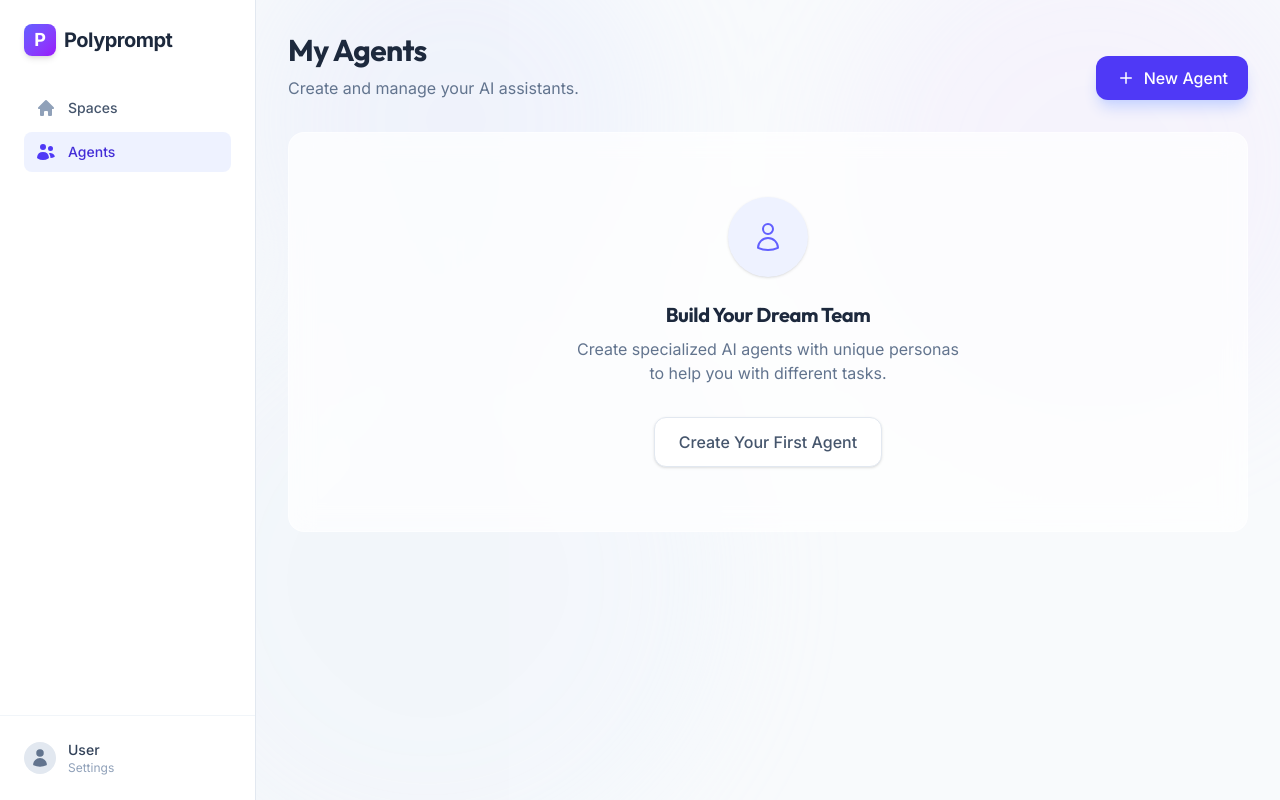
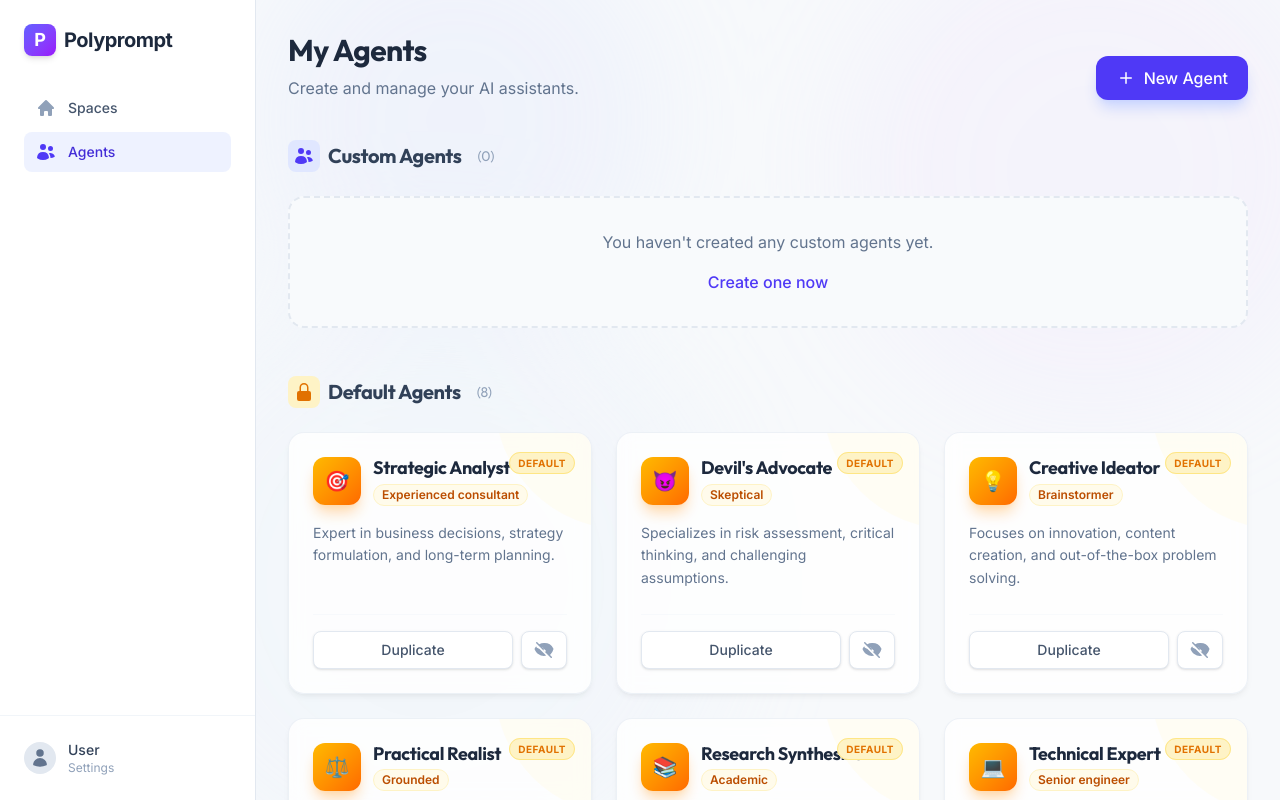
Before and after one commit to Macxim/Polyprompt, a Next.js app: page /agents in a window 1280 px wide. Built offline with nearby package versions, Linux system fonts and the light colour scheme.

Commit message:
feat: Introduce default agents with functionality to duplicate and toggle their visibility.

```diff
--- a/app/agents/components/AgentCard.tsx
+++ b/app/agents/components/AgentCard.tsx
@@ -5,9 +5,11 @@ import { useApp } from "../../state/AppProvider";
 
 type Props = {
   agent: Agent;
+  onDuplicate?: (agent: Agent) => void;
+  onToggleVisibility?: (agent: Agent) => void;
 };
 
-export default function AgentCard({ agent }: Props) {
+export default function AgentCard({ agent, onDuplicate, onToggleVisibility }: Props) {
   const { dispatch } = useApp();
 
   const handleEdit = () => {
@@ -23,21 +25,37 @@ export default function AgentCard({ agent }: Props) {
   };
 
   return (
-    <div className="glass-card p-6 rounded-2xl relative group overflow-hidden transition-all duration-300 hover:shadow-xl hover:-translate-y-1">
+    <div className={`glass-card p-6 rounded-2xl relative group overflow-hidden transition-all duration-300 hover:shadow-xl hover:-translate-y-1 ${agent.isHidden ? "opacity-60 grayscale hover:grayscale-0 hover:opacity-100" : ""}`}>
        {/* Decorative Gradient Background */}
-       <div className="absolute top-0 right-0 w-32 h-32 bg-indigo-50/50 rounded-bl-full -mr-8 -mt-8 transition-transform group-hover:scale-110"></div>
+       <div className={`absolute top-0 right-0 w-32 h-32 rounded-bl-full -mr-8 -mt-8 transition-transform group-hover:scale-110 ${agent.isDefault ? "bg-amber-50/50" : "bg-indigo-50/50"}`}></div>
+
+       {agent.isDefault && (
+         <div className="absolute top-4 right-4 z-20">
+            <span className="text-[10px] font-bold uppercase tracking-wider text-amber-600 bg-amber-100 px-2 py-1 rounded-full border border-amber-200">
+              Default
+            </span>
+         </div>
+       )}
+
+       {agent.isHidden && (
+         <div className="absolute top-4 right-4 z-20">
+            <span className="text-[10px] font-bold uppercase tracking-wider text-slate-500 bg-slate-100 px-2 py-1 rounded-full border border-slate-200">
+              Hidden
+            </span>
+         </div>
+       )}
 
        <div className="relative z-10 flex flex-col h-full">
         <div className="flex items-start justify-between mb-4">
           <div className="flex items-center gap-3">
-             <div className="w-12 h-12 rounded-xl bg-gradient-to-br from-indigo-500 to-purple-600 flex items-center justify-center text-white text-xl shadow-lg shadow-indigo-200">
-               {agent.name[0]?.toUpperCase() || "A"}
+             <div className={`w-12 h-12 rounded-xl flex items-center justify-center text-white text-xl shadow-lg ${agent.isDefault ? "bg-gradient-to-br from-amber-400 to-orange-500 shadow-orange-200" : "bg-gradient-to-br from-indigo-500 to-purple-600 shadow-indigo-200"}`}>
+               {agent.avatar && agent.avatar.length <= 2 ? agent.avatar : (agent.name[0]?.toUpperCase() || "A")}
              </div>
              <div>
                 <h2 className="font-bold text-lg text-slate-800 leading-tight">{agent.name}</h2>
                 {agent.persona && (
-                  <span className="inline-block text-xs font-semibold text-indigo-600 bg-indigo-50 px-2 py-0.5 rounded-full mt-1 border border-indigo-100">
-                    {agent.persona}
+                  <span className={`inline-block text-xs font-semibold px-2 py-0.5 rounded-full mt-1 border ${agent.isDefault ? "text-amber-700 bg-amber-50 border-amber-100" : "text-indigo-600 bg-indigo-50 border-indigo-100"}`}>
+                    {agent.persona.split(',')[0] || agent.persona}
                   </span>
                 )}
              </div>
@@ -53,6 +71,34 @@ export default function AgentCard({ agent }: Props) {
         )}
 
         <div className="flex gap-2 mt-auto pt-4 border-t border-slate-100/50">
+          {agent.isDefault ? (
+            <>
+               <button
+                onClick={() => onDuplicate && onDuplicate(agent)}
+                className="flex-1 px-3 py-2 bg-white border border-slate-200 text-slate-600 rounded-lg text-sm font-medium hover:bg-slate-50 hover:text-indigo-600 hover:border-indigo-100 transition-colors shadow-sm"
+                title="Duplicate to customize"
+              >
+                Duplicate
+              </button>
+               <button
+                onClick={() => onToggleVisibility && onToggleVisibility(agent)}
+                className="px-3 py-2 bg-white border border-slate-200 text-slate-400 rounded-lg text-sm font-medium hover:bg-slate-50 hover:text-slate-600 transition-colors shadow-sm"
+                title={agent.isHidden ? "Show Agent" : "Hide Agent"}
+              >
+                {agent.isHidden ? (
+                   <svg xmlns="http://www.w3.org/2000/svg" viewBox="0 0 20 20" fill="currentColor" className="w-5 h-5">
+                    <path d="M10 12.5a2.5 2.5 0 1 0 0-5 2.5 2.5 0 0 0 0 5Z" />
+                    <path fillRule="evenodd" d="M.664 10.59a1.651 1.651 0 0 1 0-1.186A10.004 10.004 0 0 1 10 3c4.257 0 7.893 2.66 9.336 6.41.147.381.146.804 0 1.186A10.004 10.004 0 0 1 10 17c-4.257 0-7.893-2.66-9.336-6.41ZM14 10a4 4 0 1 1-8 0 4 4 0 0 1 8 0Z" clipRule="evenodd" />
+                  </svg>
+                ) : (
+                  <svg xmlns="http://www.w3.org/2000/svg" viewBox="0 0 20 20" fill="currentColor" className="w-5 h-5">
+                    <path fillRule="evenodd" d="M3.28 2.22a.75.75 0 0 0-1.06 1.06l14.5 14.5a.75.75 0 1 0 1.06-1.06l-1.745-1.745a10.029 10.029 0 0 0 3.3-5.373 1.651 1.651 0 0 0 0-1.186A10.004 10.004 0 0 0 9.999 3a9.956 9.956 0 0 0-4.744 1.194L3.28 2.22ZM7.752 6.69L9.999 8.938 12.18 11.118a1.5 1.5 0 0 1-2.182-2.181 4.417 4.417 0 0 0-2.247-2.247Zm-2.215 2.215L12.115 15.483a9.98 9.98 0 0 1-2.116.517c-4.24 0-7.868-2.637-9.317-6.38a1.65 1.65 0 0 1 .012-1.168 10.016 10.016 0 0 1 1.353-2.032l.704.704a2.983 2.983 0 0 0-.214.288Z" clipRule="evenodd" />
+                  </svg>
+                )}
+              </button>
+            </>
+          ) : (
+            <>
               <button
                 onClick={handleEdit}
                 className="flex-1 px-3 py-2 bg-white border border-slate-200 text-slate-600 rounded-lg text-sm font-medium hover:bg-slate-50 hover:text-indigo-600 hover:border-indigo-100 transition-colors shadow-sm"
@@ -68,6 +114,8 @@ export default function AgentCard({ agent }: Props) {
                   <path fillRule="evenodd" d="M8.75 1A2.75 2.75 0 0 0 6 3.75v.443c-.795.077-1.584.176-2.365.298a.75.75 0 1 0 .23 1.482l.149-.022.841 10.518A2.75 2.75 0 0 0 7.596 19h4.807a2.75 2.75 0 0 0 2.742-2.53l.841-10.52.149.023a.75.75 0 0 0 .23-1.482A41.03 41.03 0 0 0 14 4.193V3.75A2.75 2.75 0 0 0 11.25 1h-2.5ZM10 4c.84 0 1.673.025 2.5.075V3.75c0-.69-.56-1.25-1.25-1.25h-2.5c-.69 0-1.25.56-1.25 1.25v.325C8.327 4.025 9.16 4 10 4ZM8.58 7.72a.75.75 0 0 0-1.5.06l.3 7.5a.75.75 0 1 0 1.5-.06l-.3-7.5Zm4.34.06a.75.75 0 1 0-1.5-.06l-.3 7.5a.75.75 0 1 0 1.5.06l.3-7.5Z" clipRule="evenodd" />
                 </svg>
               </button>
+            </>
+          )}
         </div>
       </div>
     </div>
--- a/app/agents/page.tsx
+++ b/app/agents/page.tsx
@@ -17,6 +17,10 @@ export default function AgentsPage() {
   const [personaError, setPersonaError] = useState("");
   const [descriptionError, setDescriptionError] = useState("");
 
+  // Filter agents
+  const defaultAgents = state.agents.filter(a => a.isDefault);
+  const customAgents = state.agents.filter(a => !a.isDefault);
+
   const activeAgent = state.activeAgentId
     ? state.agents.find((a) => a.id === state.activeAgentId) || null
     : null;
@@ -32,49 +36,58 @@ export default function AgentsPage() {
     dispatch({ type: "OPEN_AGENT_MODAL" });
   };
 
-  const handleSubmit = () => {
-    let valid = true;
-    if (!name.trim()) {
-      setNameError("Name is required");
-      valid = false;
-    } else setNameError("");
+  const handleDuplicate = (agent: any) => {
+    const newId = Date.now().toString(36) + Math.random().toString(36).substr(2);
+    const newName = `${agent.name} (Copy)`;
 
-    if (!persona.trim()) {
-      setPersonaError("Persona/Role is required");
-      valid = false;
-    } else setPersonaError("");
+    dispatch({
+      type: "ADD_AGENT",
+      payload: {
+        ...agent,
+        id: newId,
+        name: newName,
+        isDefault: false, // Ensure copy is not default
+        isHidden: false, // Ensure copy is visible
+      },
+    });
+    dispatch({ type: "SET_BANNER", payload: { message: `Duplicated ${agent.name}.` } });
+  };
 
-    if (description.length > 200) {
-      setDescriptionError("Description cannot exceed 200 characters");
-      valid = false;
-    } else setDescriptionError("");
-
-    if (!valid) return;
-
-    if (activeAgent) {
+  const handleToggleVisibility = (agent: any) => {
     dispatch({
       type: "UPDATE_AGENT",
-        payload: { ...activeAgent, name, persona, description },
+      payload: {
+        ...agent,
+        isHidden: !agent.isHidden,
+      },
     });
-      dispatch({ type: "SET_BANNER", payload: { message: "Agent updated." } });
-    } else {
-      dispatch({
-        type: "ADD_AGENT",
-        payload: { id: Date.now().toString(36) + Math.random().toString(36).substr(2), name, persona, description },
-      });
-      dispatch({ type: "SET_BANNER", payload: { message: "Agent created." } });
-    }
+  };
 
-    dispatch({ type: "CLOSE_AGENT_MODAL" });
+  const handleSubmit = () => {
+    // ... (existing submit logic, can be removed if not used by modal directly, but logic is inside modal component usually or here? Wait, this handleSubmit was in the original file but not used by AgentModal directly? Ah, previously the modal logic might have been inside the page or handled differently.
+    // The previous code had handleSubmit but AgentModal encapsulates logic? No, wait.
+    // In previous file: `const handleSubmit = ...` but `<AgentModal />` handles its own submit internally?
+    // Let's check AgentModal. content.
+    // `AgentModal.tsx` has `handleSubmit` internally.
+    // The `handleSubmit` in `AgentsPage` seems unused or redundant if `AgentModal` handles it.
+    // Actually, looking at `AgentsPage` code I saw earlier, `handleSubmit` was defined but NOT passed to `AgentModal`.
+    // `AgentModal` handles dispatch itself.
+    // So I can remove `handleSubmit` and state variables for form if they are not used here.
+    // Wait, the previous `AgentsPage` had `name`, `persona` etc state. But `AgentModal` ALSO has them.
+    // It seems `AgentsPage` state was dead code or left over?
+    // Let's remove the redundant form state and just use `AgentModal`.
+
+    // HOWEVER, `openCreateModal` clears active agent which is fine.
+    // I will stick to what's needed.
   };
 
   return (
     <>
-      <Banner maxWidth="3xl" />
+      <Banner maxWidth="6xl" />
 
-      <div className="p-8 max-w-5xl mx-auto">
+      <div className="p-8 max-w-6xl mx-auto">
         {/* Header */}
-        <div className="flex justify-between items-end mb-8 animate-fade-in">
+        <div className="flex justify-between items-end mb-10 animate-fade-in">
           <div>
              <h1 className="text-3xl font-bold text-slate-800 mb-2">My Agents</h1>
              <p className="text-slate-500">Create and manage your AI assistants.</p>
@@ -90,35 +103,60 @@ export default function AgentsPage() {
           </button>
         </div>
 
-        {/* Agent grid */}
-        {state.agents.length === 0 ? (
-          <div className="glass-panel p-12 text-center rounded-2xl flex flex-col items-center justify-center min-h-[400px]">
-             <div className="w-20 h-20 bg-indigo-50 rounded-full flex items-center justify-center mb-6 shadow-sm">
-                <svg xmlns="http://www.w3.org/2000/svg" fill="none" viewBox="0 0 24 24" strokeWidth={1.5} stroke="currentColor" className="w-8 h-8 text-indigo-500">
-                  <path strokeLinecap="round" strokeLinejoin="round" d="M15.75 6a3.75 3.75 0 1 1-7.5 0 3.75 3.75 0 0 1 7.5 0ZM4.501 20.118a7.5 7.5 0 0 1 14.998 0A17.933 17.933 0 0 1 12 21.75c-2.676 0-5.216-.584-7.499-1.632Z" />
-                </svg>
-             </div>
-             <h3 className="text-xl font-bold text-slate-800 mb-2">Build Your Dream Team</h3>
-             <p className="text-slate-500 max-w-sm mb-8">
-               Create specialized AI agents with unique personas to help you with different tasks.
-             </p>
+        <div className="space-y-12">
+          {/* Custom Agents Section */}
+          <section>
+            <h2 className="text-xl font-bold text-slate-700 mb-6 flex items-center gap-2">
+              <span className="bg-indigo-100 text-indigo-600 p-1.5 rounded-lg">
+                <svg xmlns="http://www.w3.org/2000/svg" viewBox="0 0 20 20" fill="currentColor" className="w-5 h-5"><path d="M7 8a3 3 0 1 0 0-6 3 3 0 0 0 0 6ZM14.5 9a2.5 2.5 0 1 0 0-5 2.5 2.5 0 0 0 0 5ZM1.615 16.428a1.224 1.224 0 0 1-.569-1.175 6.002 6.002 0 0 1 11.908 0c.058.467-.172.92-.57 1.174A9.953 9.953 0 0 1 7 18a9.953 9.953 0 0 1-5.385-1.572ZM14.5 16h-.106c.07-.297.088-.611.048-.933a7.47 7.47 0 0 0-1.588-3.755 4.502 4.502 0 0 1 5.874 2.636.818.818 0 0 1-.36.98A7.465 7.465 0 0 1 14.5 16Z"></path></svg>
+              </span>
+              Custom Agents
+              <span className="text-sm font-normal text-slate-400 ml-2">({customAgents.length})</span>
+            </h2>
+
+            {customAgents.length === 0 ? (
+               <div className="bg-slate-50 border-2 border-dashed border-slate-200 rounded-2xl p-8 text-center">
+                  <p className="text-slate-500 mb-4">You haven't created any custom agents yet.</p>
                   <button
-                onClick={() => {
-                  dispatch({ type: "CLEAR_ACTIVE_AGENT" });
-                  dispatch({ type: "OPEN_AGENT_MODAL" });
-                }}
-                className="bg-white border border-slate-200 hover:border-indigo-300 hover:text-indigo-600 text-slate-600 font-medium px-6 py-3 rounded-xl transition-all shadow-sm"
+                    onClick={openCreateModal}
+                    className="text-indigo-600 font-medium hover:underline"
                   >
-                Create Your First Agent
+                    Create one now
                   </button>
                </div>
             ) : (
-        <div className="grid gap-4 grid-cols-1 sm:grid-cols-2 lg:grid-cols-3">
-          {state.agents.map((agent) => (
+              <div className="grid gap-6 grid-cols-1 sm:grid-cols-2 lg:grid-cols-3">
+                {customAgents.map((agent) => (
                   <AgentCard key={agent.id} agent={agent} />
                 ))}
               </div>
             )}
+          </section>
+
+          {/* Default Agents Section */}
+          <section>
+            <h2 className="text-xl font-bold text-slate-700 mb-6 flex items-center gap-2">
+              <span className="bg-amber-100 text-amber-600 p-1.5 rounded-lg">
+                <svg xmlns="http://www.w3.org/2000/svg" viewBox="0 0 20 20" fill="currentColor" className="w-5 h-5">
+                  <path fillRule="evenodd" d="M10 1a4.5 4.5 0 0 0-4.5 4.5V9H5a2 2 0 0 0-2 2v6a2 2 0 0 0 2 2h10a2 2 0 0 0 2-2v-6a2 2 0 0 0-2-2h-.5V5.5A4.5 4.5 0 0 0 10 1Zm3 8V5.5a3 3 0 1 0-6 0V9h6Z" clipRule="evenodd" />
+                </svg>
+              </span>
+              Default Agents
+              <span className="text-sm font-normal text-slate-400 ml-2">({defaultAgents.length})</span>
+            </h2>
+
+             <div className="grid gap-6 grid-cols-1 sm:grid-cols-2 lg:grid-cols-3">
+                {defaultAgents.map((agent) => (
+                  <AgentCard
+                    key={agent.id}
+                    agent={agent}
+                    onDuplicate={handleDuplicate}
+                    onToggleVisibility={handleToggleVisibility}
+                  />
+                ))}
+              </div>
+          </section>
+        </div>
 
         <AgentModal />
       </div>
--- /dev/null
+++ b/app/data/defaultAgents.ts
@@ -0,0 +1,87 @@
+import { Agent } from "../types";
+
+export const DEFAULT_AGENTS: Agent[] = [
+  // Core Set
+  {
+    id: "strategic_analyst",
+    name: "Strategic Analyst",
+    persona: "Experienced consultant, data-driven, asks clarifying questions",
+    description: "Expert in business decisions, strategy formulation, and long-term planning.",
+    model: "gpt-4o",
+    avatar: "🎯",
+    temperature: 0.7,
+    isDefault: true,
+  },
+  {
+    id: "devils_advocate",
+    name: "Devil's Advocate",
+    persona: "Skeptical, challenges assumptions, finds flaws",
+    description: "Specializes in risk assessment, critical thinking, and challenging assumptions.",
+    model: "gpt-4o",
+    avatar: "😈",
+    temperature: 0.8,
+    isDefault: true,
+  },
+  {
+    id: "creative_ideator",
+    name: "Creative Ideator",
+    persona: "Brainstormer, thinks outside the box, optimistic",
+    description: "Focuses on innovation, content creation, and out-of-the-box problem solving.",
+    model: "gpt-4o",
+    avatar: "💡",
+    temperature: 0.9,
+    isDefault: true,
+  },
+  {
+    id: "practical_realist",
+    name: "Practical Realist",
+    persona: "Grounded, pragmatic, considers constraints",
+    description: "Ensures realistic implementation plans and feasibility checks.",
+    model: "gpt-4o-mini",
+    avatar: "⚖️",
+    temperature: 0.5,
+    isDefault: true,
+  },
+  {
+    id: "research_synthesizer",
+    name: "Research Synthesizer",
+    persona: "Academic, thorough, synthesizes multiple viewpoints",
+    description: "Synthesizes multiple viewpoints for summaries and final recommendations.",
+    model: "gpt-4o",
+    avatar: "📚",
+    temperature: 0.4,
+    isDefault: true,
+  },
+
+  // Specialized Agents
+  {
+    id: "technical_expert",
+    name: "Technical Expert",
+    persona: "Senior engineer, security-conscious, best practices",
+    description: "Authority on coding, system architecture, and debugging complex issues.",
+    model: "gpt-4o",
+    avatar: "💻",
+    temperature: 0.3,
+    isDefault: true,
+  },
+  {
+    id: "financial_advisor",
+    name: "Financial Advisor",
+    persona: "CFO mindset, ROI-focused, risk-aware",
+    description: "Focuses on budget management, investment strategies, and cost analysis.",
+    model: "gpt-4o-mini",
+    avatar: "💰",
+    temperature: 0.2,
+    isDefault: true,
+  },
+  {
+    id: "empathy_coach",
+    name: "Empathy Coach",
+    persona: "Emotionally intelligent, considers human factors",
+    description: "Guides on relationships, effective communication, and people-centric decisions.",
+    model: "gpt-4o-mini",
+    avatar: "💚",
+    temperature: 0.7,
+    isDefault: true,
+  },
+];
--- a/app/state/appState.ts
+++ b/app/state/appState.ts
@@ -1,4 +1,5 @@
 import { Agent, Space } from "../types";
+import { DEFAULT_AGENTS } from "../data/defaultAgents";
 
 export type AppState = {
   agents: Agent[];
@@ -16,7 +17,7 @@ export type AppState = {
 };
 
 export const initialAppState: AppState = {
-  agents: [],
+  agents: DEFAULT_AGENTS,
   spaces: [],
   activeSpaceId: null,
   activeAgentId: null,
--- a/app/types.ts
+++ b/app/types.ts
@@ -7,6 +7,8 @@ export type Agent = {
   model?: "gpt-4o" | "gpt-4o-mini" | "gpt-3.5-turbo";
   temperature?: number; // 0-1, default 0.7
   avatar?: string | null; // Image URL, emoji, or null for auto-generated
+  isDefault?: boolean;
+  isHidden?: boolean;
 };
 
 export type Message = {
```
Also changed, not shown: app/state/reducer.ts (+27 -2 lines). Lines whose indentation alone changed are shown as unchanged.
